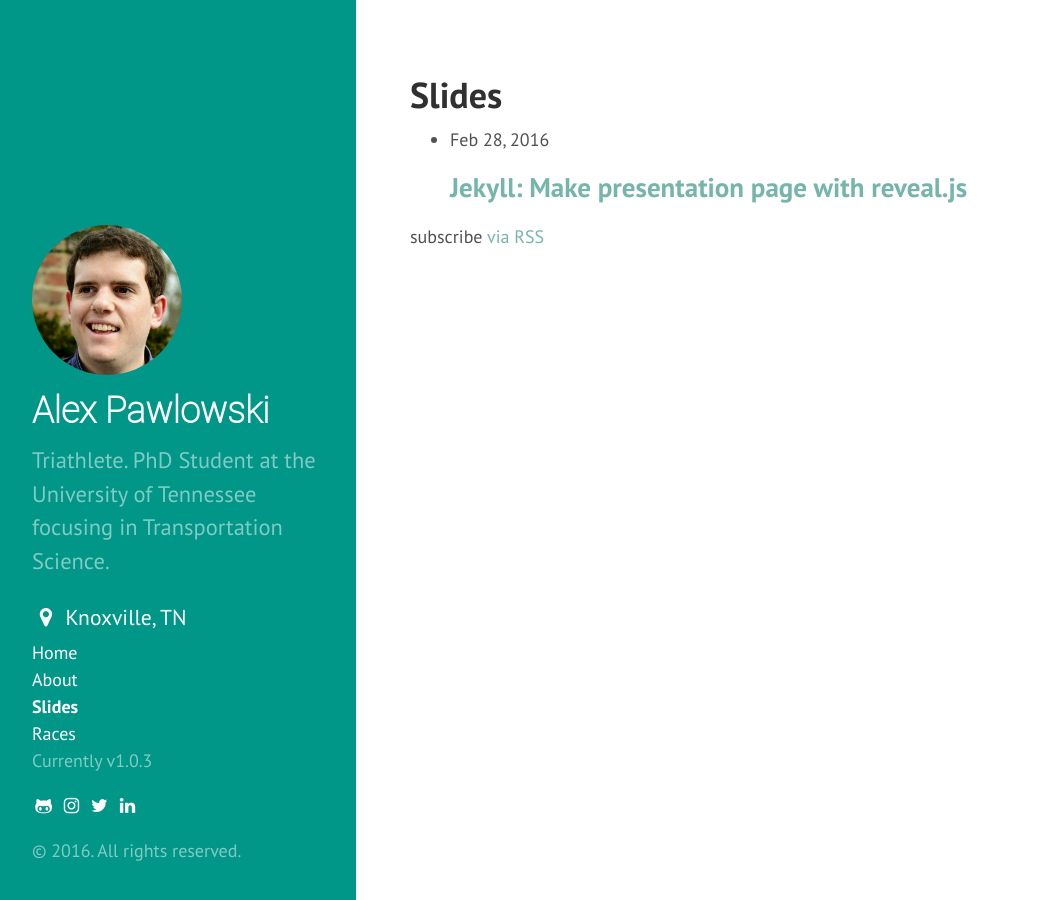
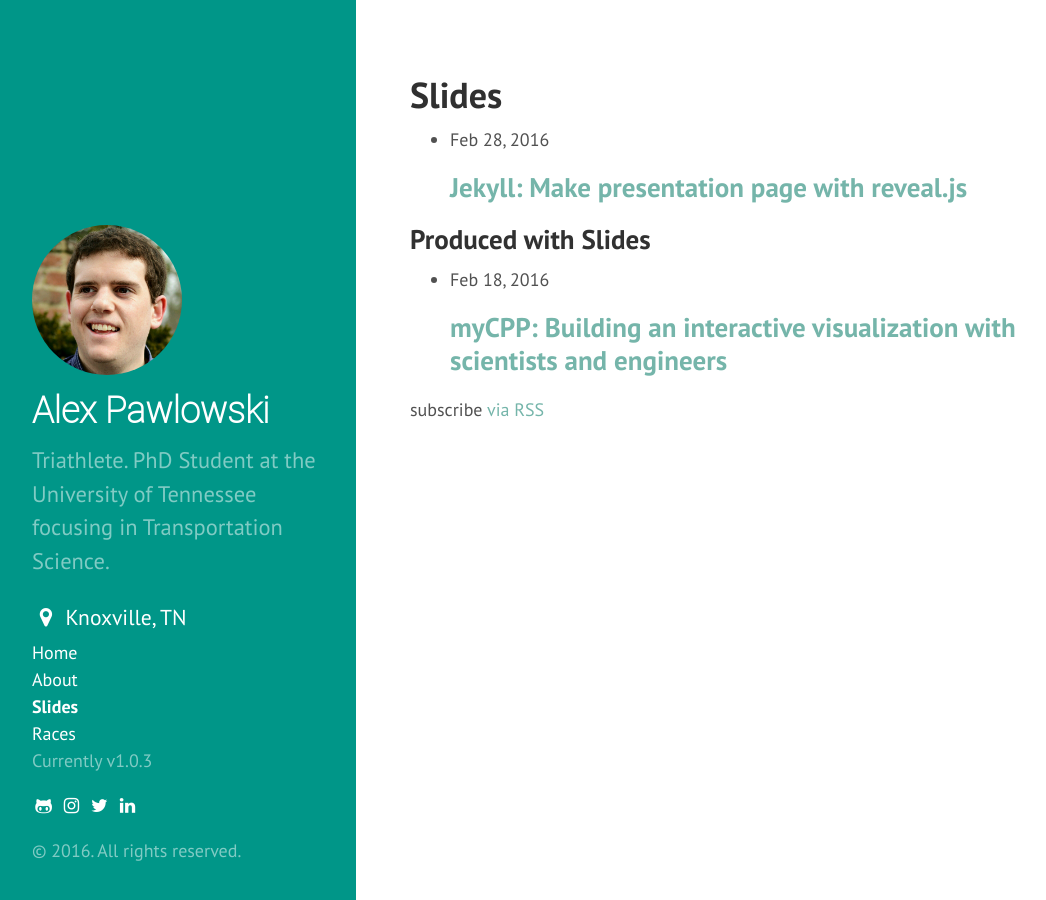
Before and after one commit to alexpawlowski/alexpawlowski.github.io, a Jekyll site: the page built from slides/index.html, in a window 1280 px wide. Shown: the whole page, without its empty margins (4-1050 px from the left). Built offline with Jekyll 4.4.1, drawn with Linux system fonts in a browser that asks for light colours; nearby versions of some CDN libraries.

Commit message:
Update /slides/ with mycpp link + analytics for mycpp
Sweet upgrades brahhh for the slidess

```diff
--- a/slides/index.html
+++ b/slides/index.html
@@ -13,5 +13,14 @@ title: Slides
       </li>
     {% endfor %}
   </ul>
+  <h2> Produced with Slides </h2>
+  <ul class ="post-list">
+    <li>
+      <span class="post-meta">Feb 18, 2016
+        <h2>
+          <a class="post-link" href="{{ "mycpp.html" | prepend: site.url }}">myCPP: Building an interactive visualization with scientists and engineers</a>
+        </h2>
+    </li>
+  </ul>
   <p class="rss-subscribe">subscribe <a href="{{ "/feed.xml" | prepend: site.url }}">via RSS</a></p>
 </div>
```
Also changed, not shown: slides/mycpp.html (+17 -7 lines).
